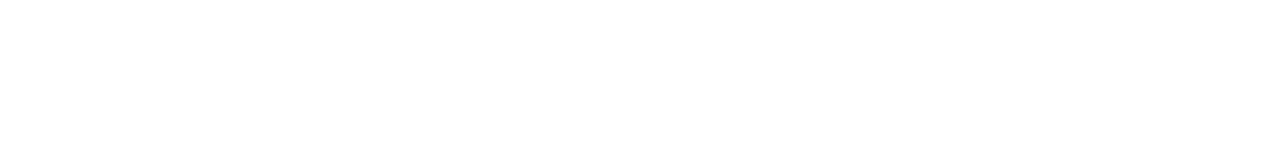
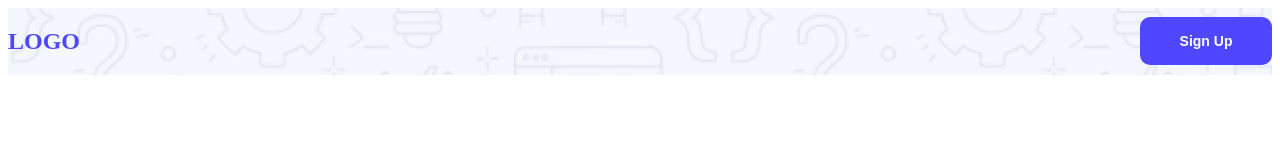
Before and after one commit to SadiaHaque05/assignment-01, a plain HTML site: page index.html in a window 1280 px wide. Drawn offline with Linux system fonts and the light colour scheme.

Commit message:
added font link and header

```diff
--- a/index.html
+++ b/index.html
@@ -4,9 +4,17 @@
     <meta charset="UTF-8">
     <meta name="viewport" content="width=device-width, initial-scale=1.0">
     <title>Web-Flow-A01</title>
+    <link rel="preconnect" href="https://fonts.googleapis.com">
+<link rel="preconnect" href="https://fonts.gstatic.com" crossorigin>
+<link href="https://fonts.googleapis.com/css2?family=Merriweather:ital,opsz,wght@0,18..144,300..900;1,18..144,300..900&family=Open+Sans:ital,wght@0,300..800;1,300..800&family=Plus+Jakarta+Sans:ital,wght@0,200..800;1,200..800&family=Poppins:ital,wght@0,100;0,200;0,300;0,400;0,500;0,600;0,700;0,800;0,900;1,100;1,200;1,300;1,400;1,500;1,600;1,700;1,800;1,900&family=Raleway:ital,wght@0,100..900;1,100..900&display=swap" rel="stylesheet">
     <link rel="stylesheet" href="styles/style.css">
 </head>
 <body>
-
+    <header class="whole-banner">
+        <nav>
+            <h1>LOGO</h1>
+            <button>Sign Up</button>
+        </nav>
+    </header>
 </body>
 </html>
--- a/styles/style.css
+++ b/styles/style.css
@@ -0,0 +1,30 @@
+/* Navbar and Banner starts here */
+.whole-banner{
+    background-image: url("../Assets/Hero-bg.png");
+    max-width: 1440px;
+    max-height: 698px;
+    background-repeat: no-repeat;
+}
+
+nav{
+    display: flex;
+    justify-content: space-between;
+    align-items: center;
+}
+
+nav h1{
+    color: #4E47FF;
+    font-weight: 34px;
+}
+
+nav button{
+    border-radius: 10px;
+    background-color: #4E47FF;
+    color: white;
+    padding:12px 36px ;
+    height: 48px;
+    width: 132px;
+    border: 0;
+    font-size: 14px;
+    font-weight: bold;
+}
```
